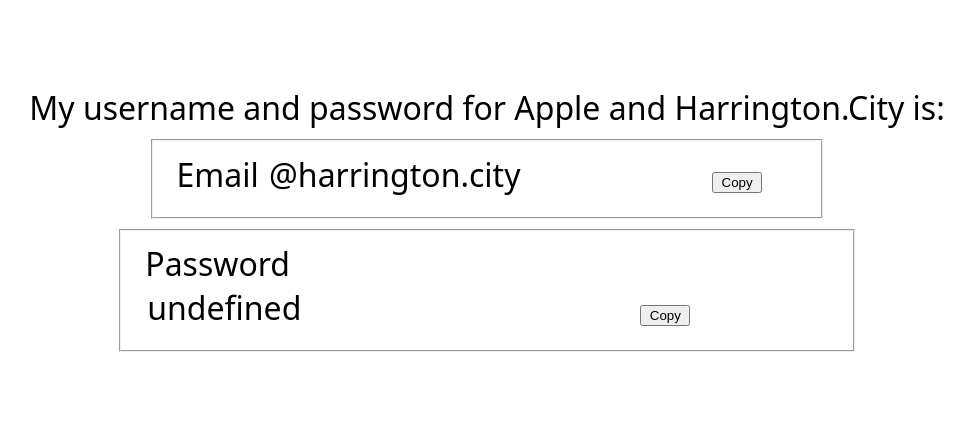
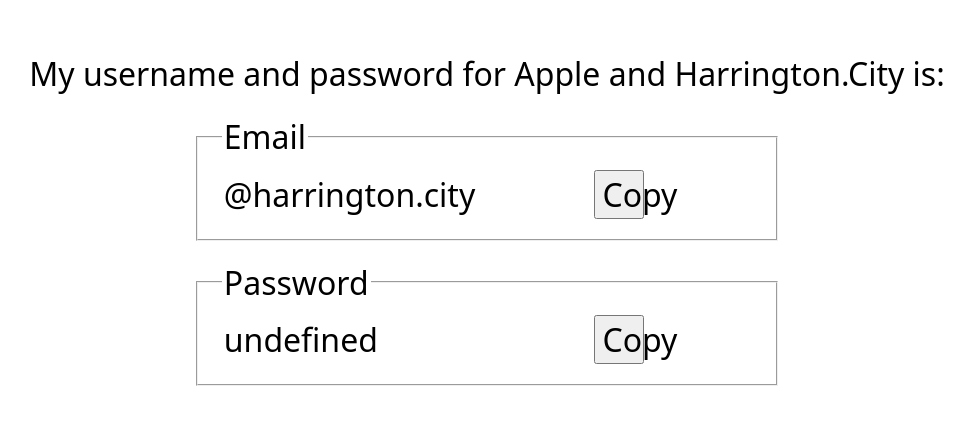
Before and after one commit to stephen-hardy/apps.harrington.city, a website: page password/index.html in a window 1280 px wide. Shown: the part 189-614 px from the top of the page, without its empty margins (153-1127 px from the left). Drawn offline with Linux system fonts and the light colour scheme.

Commit message:
password

```diff
--- a/password/index.html
+++ b/password/index.html
@@ -2,19 +2,19 @@
     html { margin: 0; height: 100%; font-size: 32px; font-family: system-ui, -apple-system, BlinkMacSystemFont, 'Segoe UI', Roboto, Oxygen, Ubuntu, Cantarell, 'Open Sans', 'Helvetica Neue', sans-serif; }
     body {
         height: 100%; display: flex; flex-direction: column;
-        justify-content: center; align-items: center; gap: 10px;
+        justify-content: center; align-items: center; gap: 20px;
     }
     input { font: inherit; width: 80%; padding-right: 70px; border: none; }
-    button { display: absolute; width: 50px; margin-left: -60px; }
+    button { display: absolute; width: 50px; margin-left: -60px; font: inherit; }
 </style>
 <div>My username and password for Apple and Harrington.City is:</div>
 <fieldset>
-    <caption><label for="Email">Email</label></caption>
+    <legend><label for="Email">Email</label></legend>
     <input type="text" id="Email" readonly>
     <button>Copy</button>
 </fieldset>
 <fieldset>
-    <caption><label for="Password">Password</label></caption>
+    <legend><label for="Password">Password</label></legend>
     <input type="text" id="Password" readonly>
     <button>Copy</button>
 </fieldset>
```
